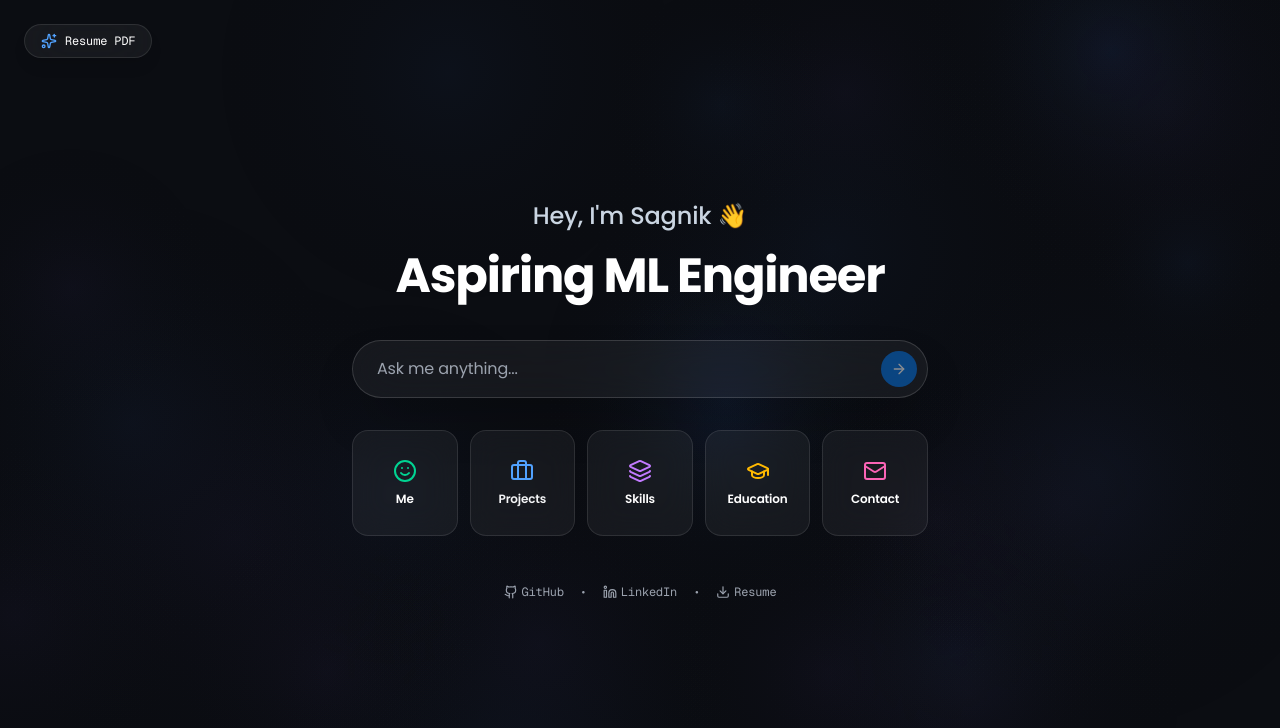
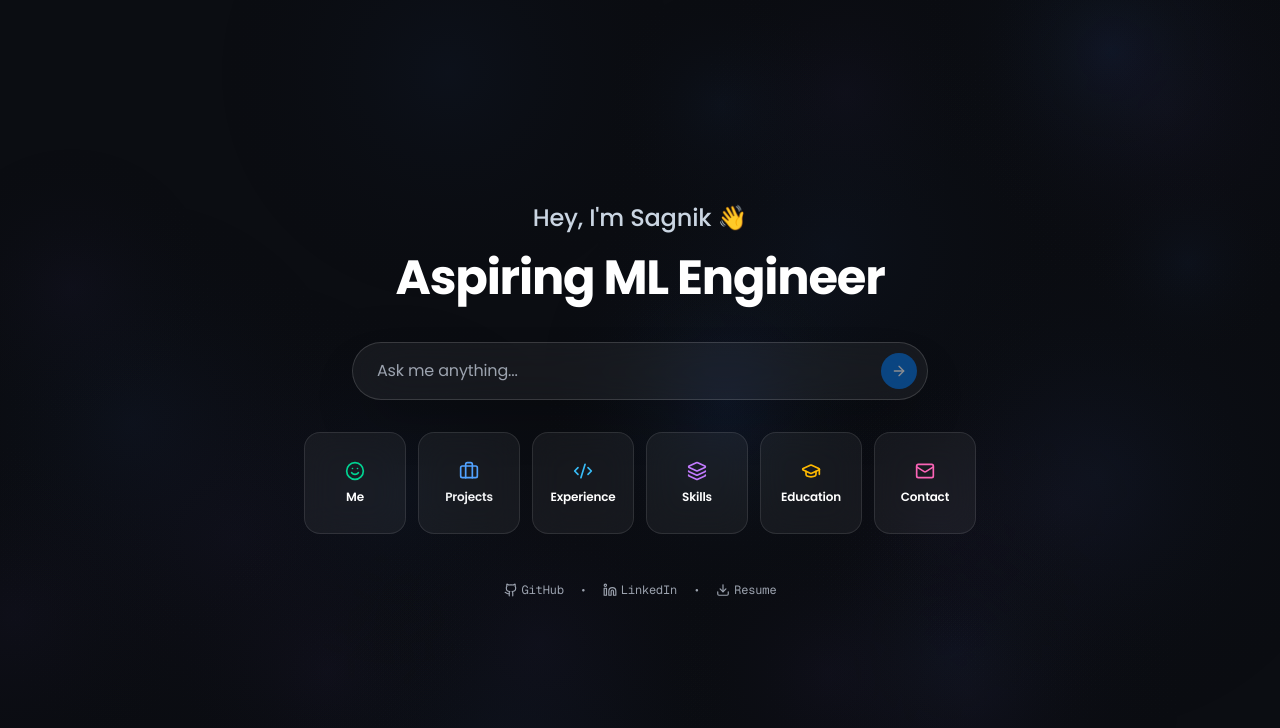
Before and after one commit to csagnik1302/csagnik1302.github.io, a Next.js app: page / in a window 1280 px wide. Shown: the top 728 px of the page. Built offline with nearby package versions, Linux system fonts and the light colour scheme.

Commit message:
revamped Portfolio

```diff
--- a/components/portfolio/ai-response-modal.tsx
+++ b/components/portfolio/ai-response-modal.tsx
@@ -11,12 +11,13 @@ import {
   Sparkles,
   BookOpen,
   Code2,
+  Briefcase,
 } from "lucide-react";
 
 const RESUME_URL = "https://drive.google.com/file/d/1rhio97CGMhq9xvoXZJAp88HLMmLWJHsi/view?usp=sharing";
 
 export interface ModalContent {
-  type: "me" | "projects" | "skills" | "education" | "contact" | "custom";
+  type: "me" | "projects" | "experience" | "skills" | "education" | "contact" | "custom";
   title: string;
   query?: string;
   answer?: string;
@@ -39,7 +40,7 @@ export function AIResponseModal({ content, onClose }: AIResponseModalProps) {
         className="relative w-full max-w-2xl max-h-[85vh] bg-[#12151E] border border-white/10 rounded-3xl p-6 sm:p-8 overflow-y-auto shadow-2xl space-y-6 text-slate-200"
         onClick={(e) => e.stopPropagation()}
       >
-        {/* Header Bar - Clean title without AI twin subtitle */}
+        {/* Header Bar */}
         <div className="flex items-center justify-between border-b border-white/10 pb-4">
           <h3 className="text-lg font-bold text-white tracking-tight">{content.title}</h3>
           <button
@@ -186,6 +187,34 @@ export function AIResponseModal({ content, onClose }: AIResponseModalProps) {
             </div>
           )}
 
+          {content.type === "experience" && (
+            <div className="space-y-4">
+              <div className="p-4 rounded-2xl bg-white/5 border border-white/10 space-y-2">
+                <div className="flex items-center justify-between text-xs text-blue-400 font-mono">
+                  <span>2025 — Present</span>
+                  <span>AI Research</span>
+                </div>
+                <h4 className="font-bold text-white text-base">LLM Retrieval & RAG Research</h4>
+                <p className="text-xs font-mono text-slate-300">RKMVERI, Belur</p>
+                <p className="text-xs text-[#9CA3AF] leading-relaxed pt-1">
+                  Investigating the <strong className="text-white">"Lost in the Middle"</strong> phenomenon in open-source LLM retrieval and RAG architectures. Analyzing context positioning, prompt length scaling, and attention weight degradation.
+                </p>
+              </div>
+
+              <div className="p-4 rounded-2xl bg-white/5 border border-white/10 space-y-2">
+                <div className="flex items-center justify-between text-xs text-blue-400 font-mono">
+                  <span>Big Data & Graph Systems</span>
+                  <span>Open Source Research</span>
+                </div>
+                <h4 className="font-bold text-white text-base">Graph Mining & Distributed ETL Systems</h4>
+                <p className="text-xs font-mono text-slate-300">AcademicLens Architecture</p>
+                <p className="text-xs text-[#9CA3AF] leading-relaxed pt-1">
+                  Engineered large-scale graph extraction and distributed PySpark ETL pipelines ingesting academic paper datasets into Neo4j graph databases with multi-hop schemas and PageRank influence ranking algorithms.
+                </p>
+              </div>
+            </div>
+          )}
+
           {content.type === "skills" && (
             <div className="space-y-4">
               <div className="p-4 rounded-2xl bg-white/5 border border-white/10 space-y-2">
--- a/components/portfolio/fastfolio-hero.tsx
+++ b/components/portfolio/fastfolio-hero.tsx
@@ -12,6 +12,7 @@ import {
   Download,
   Github,
   Linkedin,
+  Code2,
 } from "lucide-react";
 import { ModalContent } from "./ai-response-modal";
 
@@ -84,17 +85,6 @@ export function FastfolioHero({ onOpenModal }: FastfolioHeroProps) {
 
   return (
     <div className="relative flex min-h-screen flex-col items-center justify-center px-4 py-12 md:py-20 z-10 text-slate-100">
-      {/* Top Floating Badge */}
-      <a
-        href={RESUME_URL}
-        target="_blank"
-        rel="noopener noreferrer"
-        className="fixed top-6 left-6 z-40 group flex items-center gap-2 rounded-full bg-white/5 hover:bg-white/10 backdrop-blur-xl px-4 py-2 border border-white/10 shadow-lg transition-all duration-300 text-xs font-mono text-white"
-      >
-        <Sparkles className="w-4 h-4 text-blue-400" />
-        <span>Resume PDF</span>
-      </a>
-
       {/* Hero Intro Header */}
       <div className="z-10 flex flex-col items-center text-center space-y-4 mb-8 md:mb-10">
         <h2 className="text-lg sm:text-2xl font-medium text-slate-300">
@@ -107,8 +97,8 @@ export function FastfolioHero({ onOpenModal }: FastfolioHeroProps) {
       </div>
 
       {/* Interactive AI Question Input Bar */}
-      <div className="z-10 w-full max-w-xl space-y-6 flex flex-col items-center">
-        <form onSubmit={handleSearch} className="relative w-full">
+      <div className="z-10 w-full max-w-2xl space-y-6 flex flex-col items-center">
+        <form onSubmit={handleSearch} className="relative w-full max-w-xl">
           <div className="mx-auto flex items-center rounded-full border border-white/15 bg-white/5 py-2.5 pr-2.5 pl-6 backdrop-blur-xl transition-all hover:border-white/30 focus-within:border-blue-500 shadow-2xl">
             <input
               type="text"
@@ -128,50 +118,59 @@ export function FastfolioHero({ onOpenModal }: FastfolioHeroProps) {
           </div>
         </form>
 
-        {/* 5 Quick Action Pill Cards Grid */}
-        <div className="grid w-full max-w-xl grid-cols-2 sm:grid-cols-5 gap-3 pt-2">
+        {/* 6 Quick Action Pill Cards Grid */}
+        <div className="grid w-full max-w-2xl grid-cols-2 sm:grid-cols-3 md:grid-cols-6 gap-3 pt-2">
           {/* Card 1: Me */}
           <button
             onClick={() => onOpenModal({ type: "me", title: "About Sagnik Chandra" })}
-            className="glass-pill aspect-square w-full rounded-2xl p-4 flex flex-col items-center justify-center gap-2 group cursor-pointer"
+            className="glass-pill aspect-square w-full rounded-2xl p-3 flex flex-col items-center justify-center gap-2 group cursor-pointer"
           >
-            <Smile className="w-6 h-6 text-emerald-400 group-hover:scale-110 transition-transform" />
+            <Smile className="w-5 h-5 text-emerald-400 group-hover:scale-110 transition-transform" />
             <span className="text-xs font-semibold text-white">Me</span>
           </button>
 
           {/* Card 2: Projects */}
           <button
             onClick={() => onOpenModal({ type: "projects", title: "Featured ML Projects" })}
-            className="glass-pill aspect-square w-full rounded-2xl p-4 flex flex-col items-center justify-center gap-2 group cursor-pointer"
+            className="glass-pill aspect-square w-full rounded-2xl p-3 flex flex-col items-center justify-center gap-2 group cursor-pointer"
           >
-            <Briefcase className="w-6 h-6 text-blue-400 group-hover:scale-110 transition-transform" />
+            <Briefcase className="w-5 h-5 text-blue-400 group-hover:scale-110 transition-transform" />
             <span className="text-xs font-semibold text-[#F3F4F6]">Projects</span>
           </button>
 
-          {/* Card 3: Skills */}
+          {/* Card 3: Experience */}
+          <button
+            onClick={() => onOpenModal({ type: "experience", title: "Research & Technical Experience" })}
+            className="glass-pill aspect-square w-full rounded-2xl p-3 flex flex-col items-center justify-center gap-2 group cursor-pointer"
+          >
+            <Code2 className="w-5 h-5 text-[#38BDF8] group-hover:scale-110 transition-transform" />
+            <span className="text-xs font-semibold text-white">Experience</span>
+          </button>
+
+          {/* Card 4: Skills */}
           <button
             onClick={() => onOpenModal({ type: "skills", title: "Technical Stack & Tools" })}
-            className="glass-pill aspect-square w-full rounded-2xl p-4 flex flex-col items-center justify-center gap-2 group cursor-pointer"
+            className="glass-pill aspect-square w-full rounded-2xl p-3 flex flex-col items-center justify-center gap-2 group cursor-pointer"
           >
-            <Layers className="w-6 h-6 text-purple-400 group-hover:scale-110 transition-transform" />
+            <Layers className="w-5 h-5 text-purple-400 group-hover:scale-110 transition-transform" />
             <span className="text-xs font-semibold text-white">Skills</span>
           </button>
 
-          {/* Card 4: Education */}
+          {/* Card 5: Education */}
           <button
             onClick={() => onOpenModal({ type: "education", title: "Academic Background" })}
-            className="glass-pill aspect-square w-full rounded-2xl p-4 flex flex-col items-center justify-center gap-2 group cursor-pointer"
+            className="glass-pill aspect-square w-full rounded-2xl p-3 flex flex-col items-center justify-center gap-2 group cursor-pointer"
           >
-            <GraduationCap className="w-6 h-6 text-amber-400 group-hover:scale-110 transition-transform" />
+            <GraduationCap className="w-5 h-5 text-amber-400 group-hover:scale-110 transition-transform" />
             <span className="text-xs font-semibold text-white">Education</span>
           </button>
 
-          {/* Card 5: Contact */}
+          {/* Card 6: Contact */}
           <button
             onClick={() => onOpenModal({ type: "contact", title: "Contact & Resume" })}
-            className="glass-pill aspect-square col-span-2 sm:col-span-1 w-full rounded-2xl p-4 flex flex-col items-center justify-center gap-2 group cursor-pointer"
+            className="glass-pill aspect-square w-full rounded-2xl p-3 flex flex-col items-center justify-center gap-2 group cursor-pointer"
           >
-            <Mail className="w-6 h-6 text-pink-400 group-hover:scale-110 transition-transform" />
+            <Mail className="w-5 h-5 text-pink-400 group-hover:scale-110 transition-transform" />
             <span className="text-xs font-semibold text-white">Contact</span>
           </button>
         </div>
```
Also changed, not shown: 16 other files (tests, documents, lock files or other folders).
